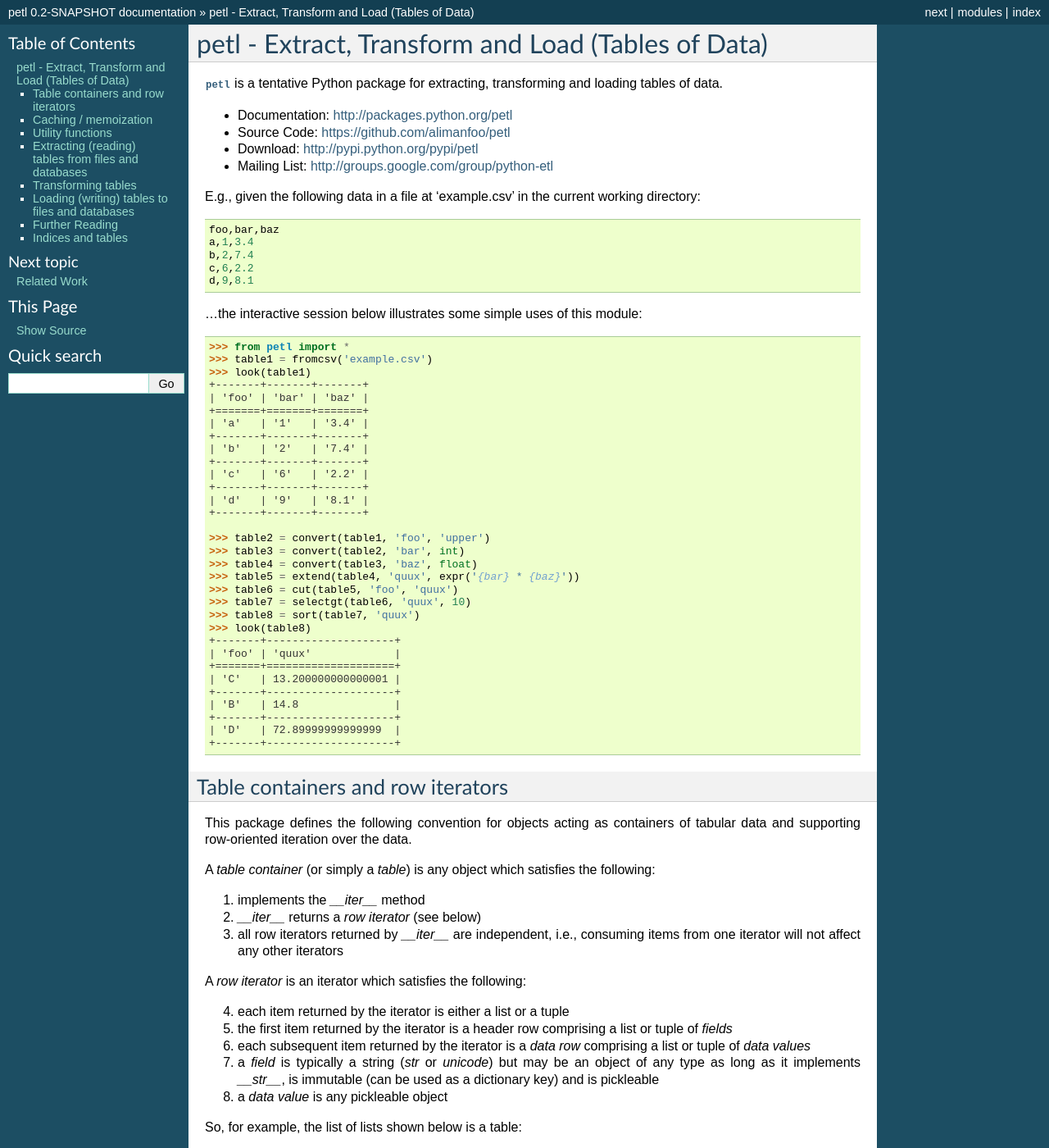
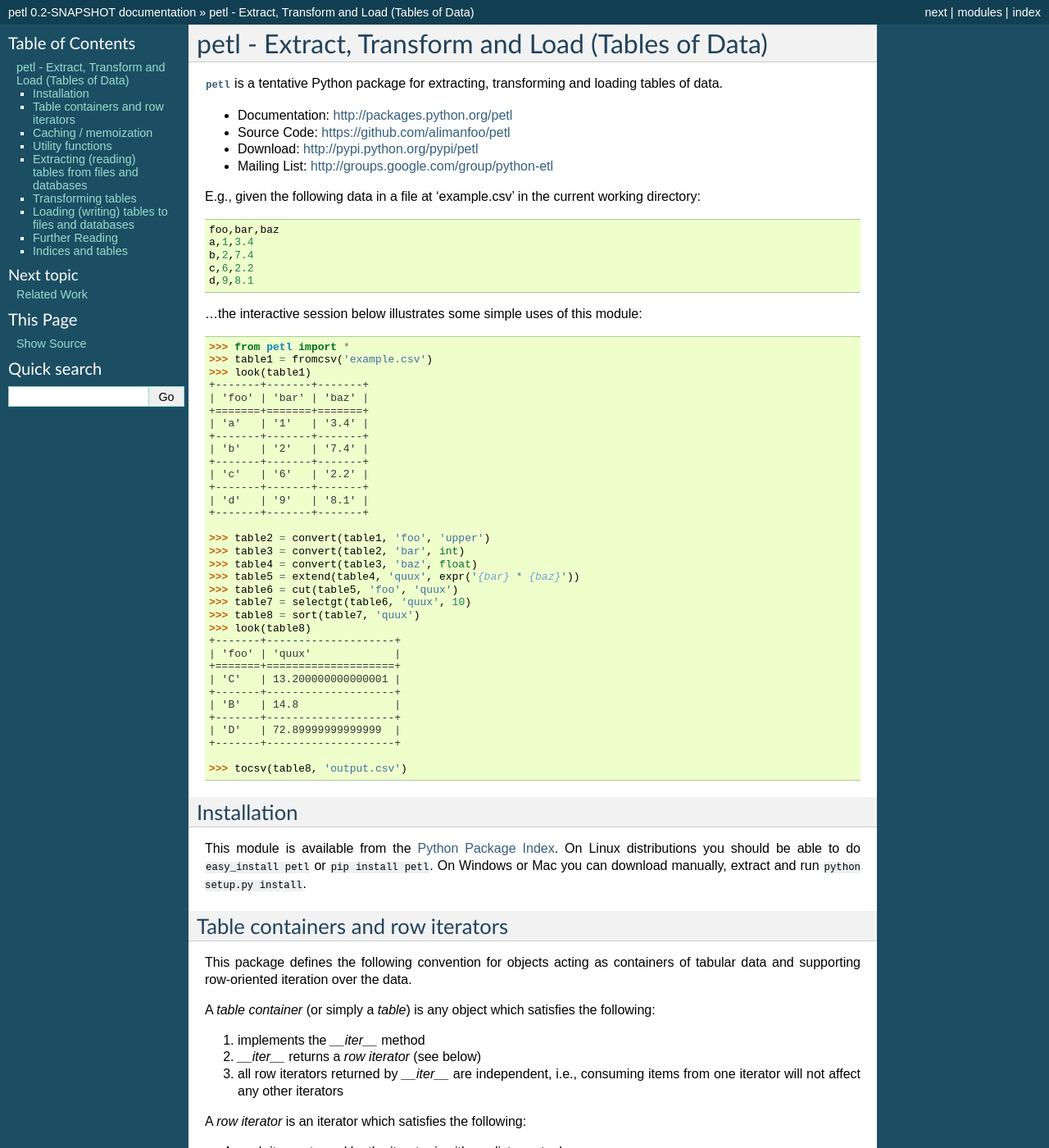
Before and after one commit to petl-developers/petl, a Sphinx documentation site: the page built from docs/index.txt, in a window 1280 px wide and 1400 px high. Shown: the whole window at 82% size. Built offline with Sphinx 7.4.7, drawn with Linux system fonts in a browser that asks for light colours; formulas are drawn with MathJax 3.

Commit message:
doco tweak

```diff
--- a/docs/index.txt
+++ b/docs/index.txt
@@ -53,6 +53,13 @@
 	+-------+--------------------+
 	| 'D'   | 72.89999999999999  |
 	+-------+--------------------+
+
+        >>> tocsv(table8, 'output.csv')
+
+Installation
+------------
+
+This module is available from the `Python Package Index <http://pypi.python.org/pypi/petl>`_. On Linux distributions you should be able to do ``easy_install petl`` or ``pip install petl``. On Windows or Mac you can download manually, extract and run ``python setup.py install``.
 
 Table containers and row iterators
 ----------------------------------
--- a/docs/todo.txt
+++ b/docs/todo.txt
@@ -123,6 +123,8 @@
 - implement recordgroupby?
 - show rows/values causing conversion or translation errors
 - autoconvert multiple fields to numeric types - convenience function
+- handling of comments in text files
+
 
 petlx
 -----
```
Also changed, not shown: 1 other file.
